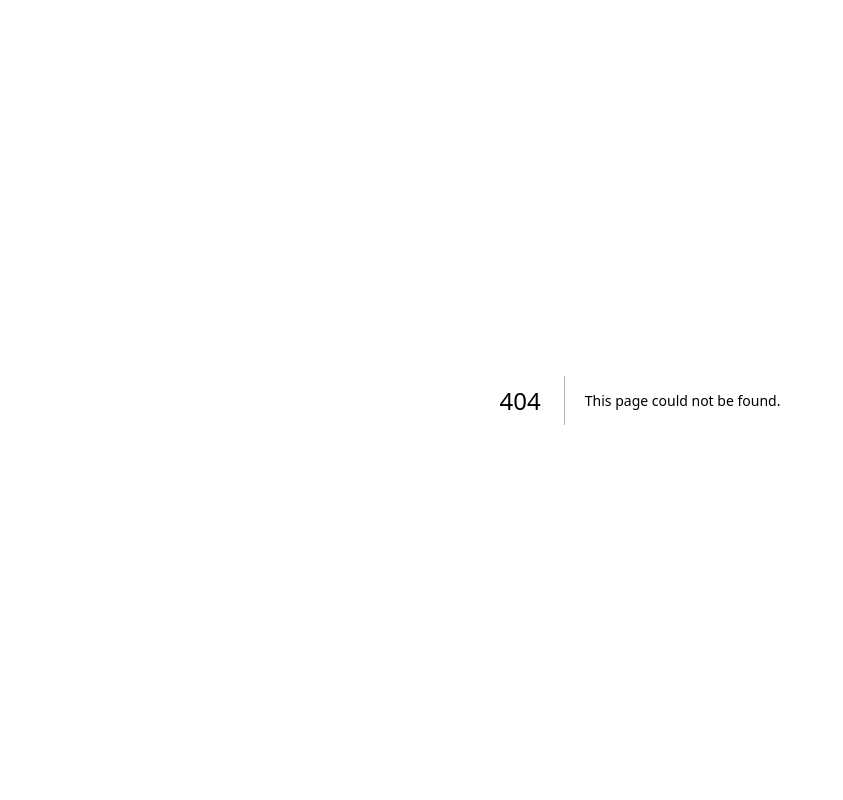
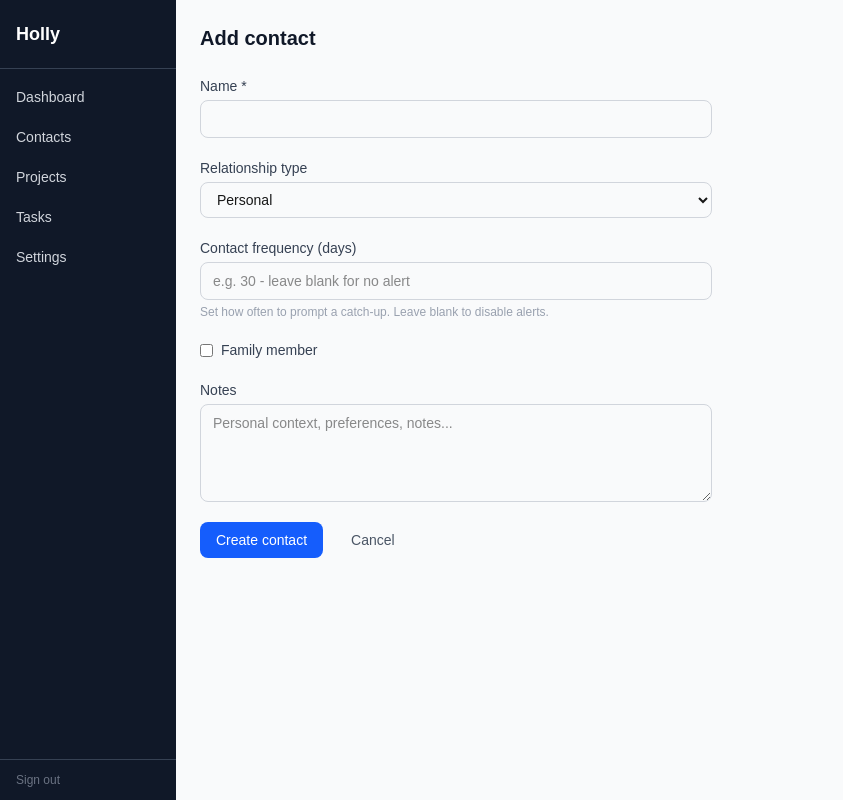
Before and after one commit to Vaelerian/holly-prm, a Next.js app: page /contacts/new in a window 1280 px wide. Before the commit this address had no page. Shown: the whole page, without its empty margins (0-843 px from the left). Built offline with nearby package versions, Linux system fonts and the light colour scheme.

Commit message:
feat: add contact detail, create, and edit pages

```diff
--- /dev/null
+++ b/app/(dashboard)/contacts/[id]/edit/page.tsx
@@ -0,0 +1,19 @@
+import { getContact } from "@/lib/services/contacts"
+import { ContactForm } from "@/components/contacts/contact-form"
+import { notFound } from "next/navigation"
+
+export default async function EditContactPage({ params }: { params: Promise<{ id: string }> }) {
+  const { id } = await params
+  const contact = await getContact(id)
+  if (!contact) notFound()
+
+  return (
+    <div className="p-6 max-w-2xl">
+      <h1 className="text-xl font-semibold text-gray-900 mb-6">Edit contact</h1>
+      <ContactForm
+        contactId={contact.id}
+        defaultValues={{ name: contact.name, type: contact.type as any, notes: contact.notes, interactionFreqDays: contact.interactionFreqDays, isFamilyMember: contact.isFamilyMember, tags: contact.tags }}
+      />
+    </div>
+  )
+}
--- /dev/null
+++ b/app/(dashboard)/contacts/[id]/page.tsx
@@ -0,0 +1,42 @@
+import { getContact } from "@/lib/services/contacts"
+import { InteractionList } from "@/components/interactions/interaction-list"
+import { HealthScoreBadge } from "@/components/contacts/health-score-badge"
+import { Badge } from "@/components/ui/badge"
+import Link from "next/link"
+import { notFound } from "next/navigation"
+
+export default async function ContactDetailPage({ params }: { params: Promise<{ id: string }> }) {
+  const { id } = await params
+  const contact = await getContact(id)
+  if (!contact) notFound()
+
+  return (
+    <div className="p-6 max-w-2xl space-y-6">
+      <div className="flex items-start justify-between">
+        <div>
+          <h1 className="text-xl font-semibold text-gray-900">{contact.name}</h1>
+          <div className="flex items-center gap-2 mt-1">
+            <Badge>{contact.type}</Badge>
+            <HealthScoreBadge score={contact.healthScore} />
+            {contact.isFamilyMember && <Badge variant="info">Family</Badge>}
+          </div>
+        </div>
+        <Link href={`/contacts/${contact.id}/edit`} className="text-sm text-blue-600 hover:text-blue-700">Edit</Link>
+      </div>
+
+      {contact.notes && (
+        <div>
+          <h2 className="text-sm font-semibold text-gray-700 uppercase tracking-wide mb-2">Notes</h2>
+          <p className="text-sm text-gray-700 whitespace-pre-wrap">{contact.notes}</p>
+        </div>
+      )}
+
+      <div>
+        <div className="flex items-center justify-between mb-3">
+          <h2 className="text-sm font-semibold text-gray-700 uppercase tracking-wide">Interactions</h2>
+        </div>
+        <InteractionList interactions={contact.interactions as any} />
+      </div>
+    </div>
+  )
+}
--- /dev/null
+++ b/app/(dashboard)/contacts/new/page.tsx
@@ -0,0 +1,10 @@
+import { ContactForm } from "@/components/contacts/contact-form"
+
+export default function NewContactPage() {
+  return (
+    <div className="p-6 max-w-2xl">
+      <h1 className="text-xl font-semibold text-gray-900 mb-6">Add contact</h1>
+      <ContactForm />
+    </div>
+  )
+}
--- /dev/null
+++ b/components/contacts/contact-form.tsx
@@ -0,0 +1,96 @@
+"use client"
+
+import { useForm } from "react-hook-form"
+import { zodResolver } from "@hookform/resolvers/zod"
+import { CreateContactSchema, type CreateContactInput } from "@/lib/validations/contact"
+import { Input } from "@/components/ui/input"
+import { Button } from "@/components/ui/button"
+import { useRouter } from "next/navigation"
+import { useState } from "react"
+
+interface ContactFormProps {
+  defaultValues?: Partial<CreateContactInput>
+  contactId?: string
+}
+
+export function ContactForm({ defaultValues, contactId }: ContactFormProps) {
+  const router = useRouter()
+  const [saving, setSaving] = useState(false)
+  const [error, setError] = useState("")
+
+  const { register, handleSubmit, formState: { errors } } = useForm<CreateContactInput>({
+    resolver: zodResolver(CreateContactSchema),
+    defaultValues: {
+      name: "",
+      type: "personal",
+      emails: [],
+      phones: [],
+      interactionFreqDays: null,
+      isFamilyMember: false,
+      tags: [],
+      notes: "",
+      preferences: {},
+      ...defaultValues,
+    },
+  })
+
+  async function onSubmit(data: CreateContactInput) {
+    setSaving(true)
+    setError("")
+    const url = contactId ? `/api/v1/contacts/${contactId}` : "/api/v1/contacts"
+    const method = contactId ? "PUT" : "POST"
+    const res = await fetch(url, {
+      method,
+      headers: { "Content-Type": "application/json" },
+      body: JSON.stringify(data),
+    })
+    if (res.ok) {
+      const contact = await res.json()
+      router.push(`/contacts/${contact.id}`)
+      router.refresh()
+    } else {
+      const body = await res.json()
+      setError(body.error ?? "Something went wrong")
+    }
+    setSaving(false)
+  }
+
+  return (
+    <form onSubmit={handleSubmit(onSubmit)} className="space-y-5 max-w-lg">
+      <Input label="Name *" error={errors.name?.message} {...register("name")} />
+
+      <div className="space-y-1">
+        <label className="block text-sm font-medium text-gray-700">Relationship type</label>
+        <select {...register("type")} className="block w-full border border-gray-300 rounded-lg px-3 py-2 text-sm">
+          <option value="personal">Personal</option>
+          <option value="work">Work</option>
+          <option value="family">Family</option>
+          <option value="volunteer">Volunteer</option>
+        </select>
+      </div>
+
+      <div className="space-y-1">
+        <label className="block text-sm font-medium text-gray-700">Contact frequency (days)</label>
+        <input type="number" {...register("interactionFreqDays", { setValueAs: v => v === "" ? null : Number(v) })} placeholder="e.g. 30 - leave blank for no alert" className="block w-full border border-gray-300 rounded-lg px-3 py-2 text-sm" />
+        <p className="text-xs text-gray-400">Set how often to prompt a catch-up. Leave blank to disable alerts.</p>
+      </div>
+
+      <div className="flex items-center gap-2">
+        <input type="checkbox" {...register("isFamilyMember")} id="family" className="rounded border-gray-300" />
+        <label htmlFor="family" className="text-sm text-gray-700">Family member</label>
+      </div>
+
+      <div className="space-y-1">
+        <label className="block text-sm font-medium text-gray-700">Notes</label>
+        <textarea {...register("notes")} rows={4} placeholder="Personal context, preferences, notes..." className="block w-full border border-gray-300 rounded-lg px-3 py-2 text-sm" />
+      </div>
+
+      {error && <p className="text-red-600 text-sm">{error}</p>}
+
+      <div className="flex gap-3">
+        <Button type="submit" disabled={saving}>{saving ? "Saving..." : contactId ? "Save changes" : "Create contact"}</Button>
+        <Button type="button" variant="ghost" onClick={() => router.back()}>Cancel</Button>
+      </div>
+    </form>
+  )
+}
```
